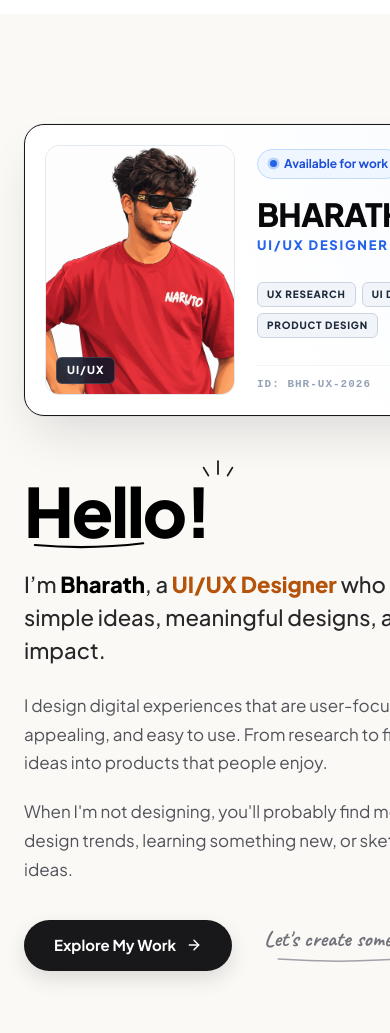
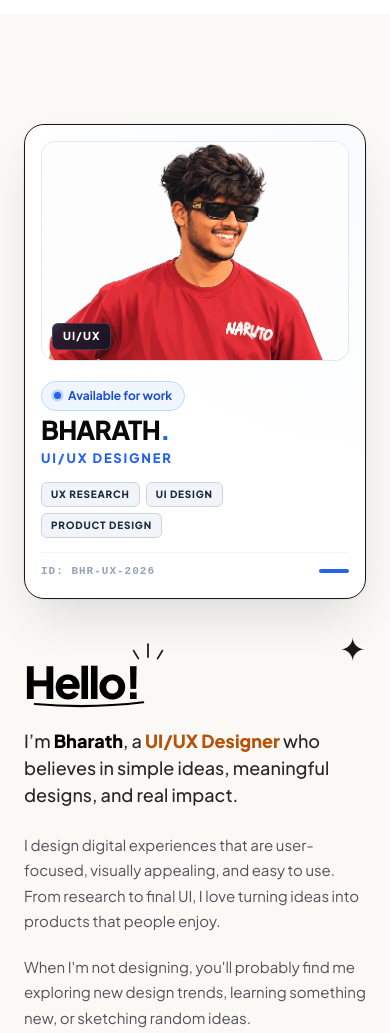
Before and after one commit to bharathkummam-debug/My-Portfolio, a website: page index.html in a window 390 px wide. Shown: the part 1040-2073 px from the top of the page. Drawn offline with Linux system fonts and the light colour scheme.

Commit message:
Fix mobile overflow and add 100% responsive scaling for About ID card

```diff
--- a/style.css
+++ b/style.css
@@ -730,10 +730,13 @@ button {
   transform-style: preserve-3d;
   display: flex;
   justify-content: center;
+  width: 100%;
+  max-width: 100%;
 }
 
 .id-card-landscape {
-  width: 520px;
+  width: 100%;
+  max-width: 520px;
   background: #FFFFFF;
   border: 1.5px solid #18181b;
   border-radius: 20px;
@@ -741,6 +744,7 @@ button {
   display: grid;
   grid-template-columns: 190px 1fr;
   gap: 22px;
+
   position: relative;
   box-shadow: 0 25px 50px -12px rgba(15, 23, 42, 0.14), 0 0 0 1px rgba(0, 0, 0, 0.04);
   transition: transform 0.5s cubic-bezier(0.175, 0.885, 0.32, 1.25), box-shadow 0.4s ease;
@@ -1098,6 +1102,35 @@ button {
   }
 }
 
+@media (max-width: 580px) {
+  .id-card-landscape {
+    grid-template-columns: 1fr;
+    gap: 16px;
+    padding: 16px;
+  }
+
+  .card-left-portrait {
+    height: 220px;
+  }
+
+  .card-name {
+    font-size: 26px;
+  }
+
+  .about-title {
+    font-size: 44px;
+  }
+
+  .about-lead-text {
+    font-size: 18px;
+  }
+
+  .about-body-text {
+    font-size: 15px;
+  }
+}
+
+
 .stats-grid {
   display: grid;
   grid-template-columns: repeat(3, 1fr);
```
